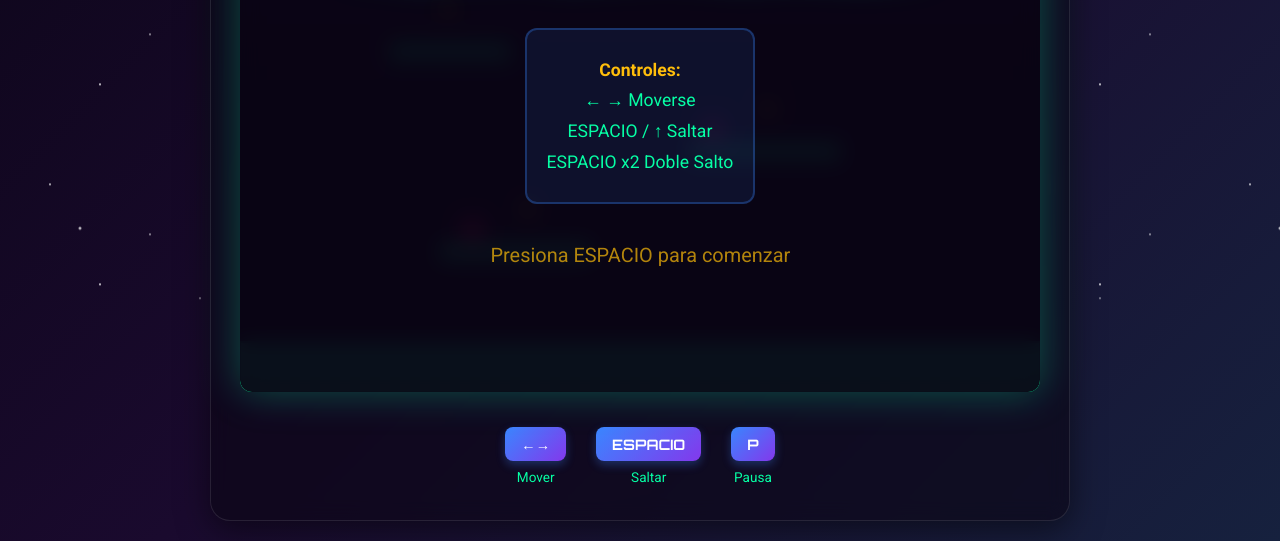
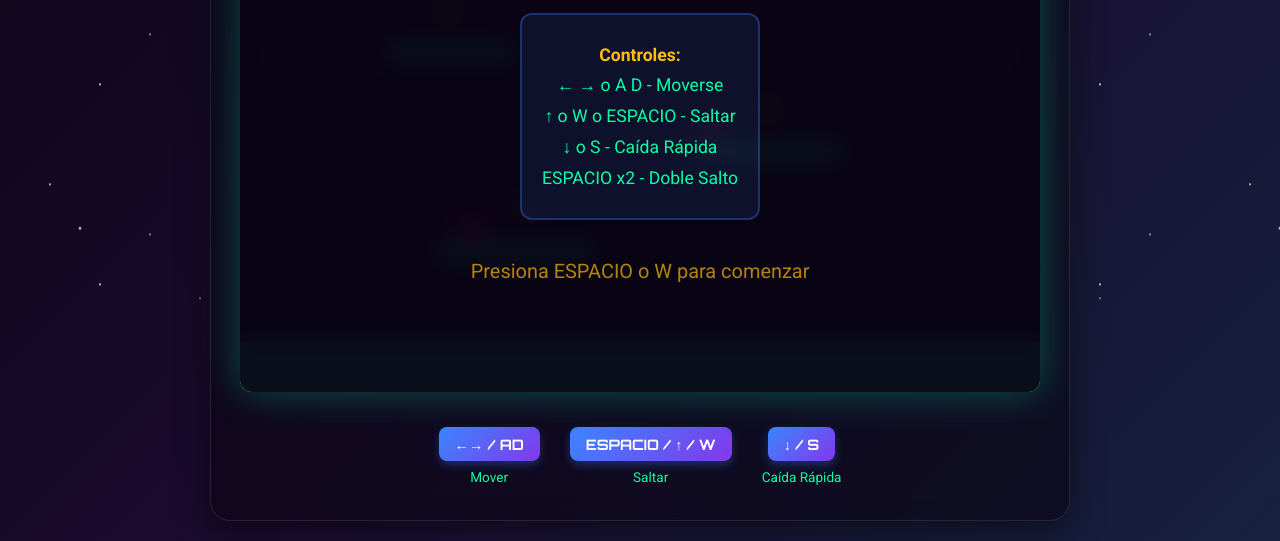
Before and after one commit to vasco-giusep-dev/classic-games, a plain HTML site: page platform-runner/platform-runner.html in a window 1280 px wide. Shown: the part 424-965 px from the top of the page. Drawn offline with Linux system fonts and the light colour scheme.

Commit message:
version 1.2

```diff
--- a/platform-runner/js/platform-runner.js
+++ b/platform-runner/js/platform-runner.js
@@ -37,10 +37,10 @@ class Player {
 
     update() {
         // Horizontal movement
-        if (keys['ArrowLeft']) {
+        if (keys['ArrowLeft'] || keys['a'] || keys['A']) {
             this.velocityX = -PLAYER_SPEED;
             this.direction = -1;
-        } else if (keys['ArrowRight']) {
+        } else if (keys['ArrowRight'] || keys['d'] || keys['D']) {
             this.velocityX = PLAYER_SPEED;
             this.direction = 1;
         } else {
@@ -49,6 +49,11 @@ class Player {
 
         // Apply gravity
         this.velocityY += GRAVITY;
+
+        // Fast fall with 'S' key or Down Arrow
+        if ((keys['s'] || keys['S'] || keys['ArrowDown']) && !this.onGround) {
+            this.velocityY += GRAVITY * 0.8; // Additional downward force
+        }
 
         // Update position
         this.x += this.velocityX;
@@ -554,7 +559,7 @@ function init() {
 function handleKeyDown(e) {
     keys[e.key] = true;
 
-    if (e.key === ' ' || e.key === 'ArrowUp') {
+    if (e.key === ' ' || e.key === 'ArrowUp' || e.key === 'w' || e.key === 'W') {
         e.preventDefault();
 
         if (!gameStarted && !gameOver) {
--- a/platform-runner/platform-runner.html
+++ b/platform-runner/platform-runner.html
@@ -49,11 +49,12 @@
                     <h2>PLATFORM RUNNER</h2>
                     <div class="instructions">
                         <p><strong>Controles:</strong></p>
-                        <p>← → Moverse</p>
-                        <p>ESPACIO / ↑ Saltar</p>
-                        <p>ESPACIO x2 Doble Salto</p>
+                        <p>← → o A D - Moverse</p>
+                        <p>↑ o W o ESPACIO - Saltar</p>
+                        <p>↓ o S - Caída Rápida</p>
+                        <p>ESPACIO x2 - Doble Salto</p>
                     </div>
-                    <p class="start-hint">Presiona ESPACIO para comenzar</p>
+                    <p class="start-hint">Presiona ESPACIO o W para comenzar</p>
                 </div>
 
                 <!-- Game Over Screen -->
@@ -83,16 +84,16 @@
             <!-- Controls Info -->
             <div class="controls-info">
                 <div class="control-item">
-                    <span class="key">←→</span>
+                    <span class="key">←→ / AD</span>
                     <span>Mover</span>
                 </div>
                 <div class="control-item">
-                    <span class="key">ESPACIO</span>
+                    <span class="key">ESPACIO / ↑ / W</span>
                     <span>Saltar</span>
                 </div>
                 <div class="control-item">
-                    <span class="key">P</span>
-                    <span>Pausa</span>
+                    <span class="key">↓ / S</span>
+                    <span>Caída Rápida</span>
                 </div>
             </div>
         </div>
```
